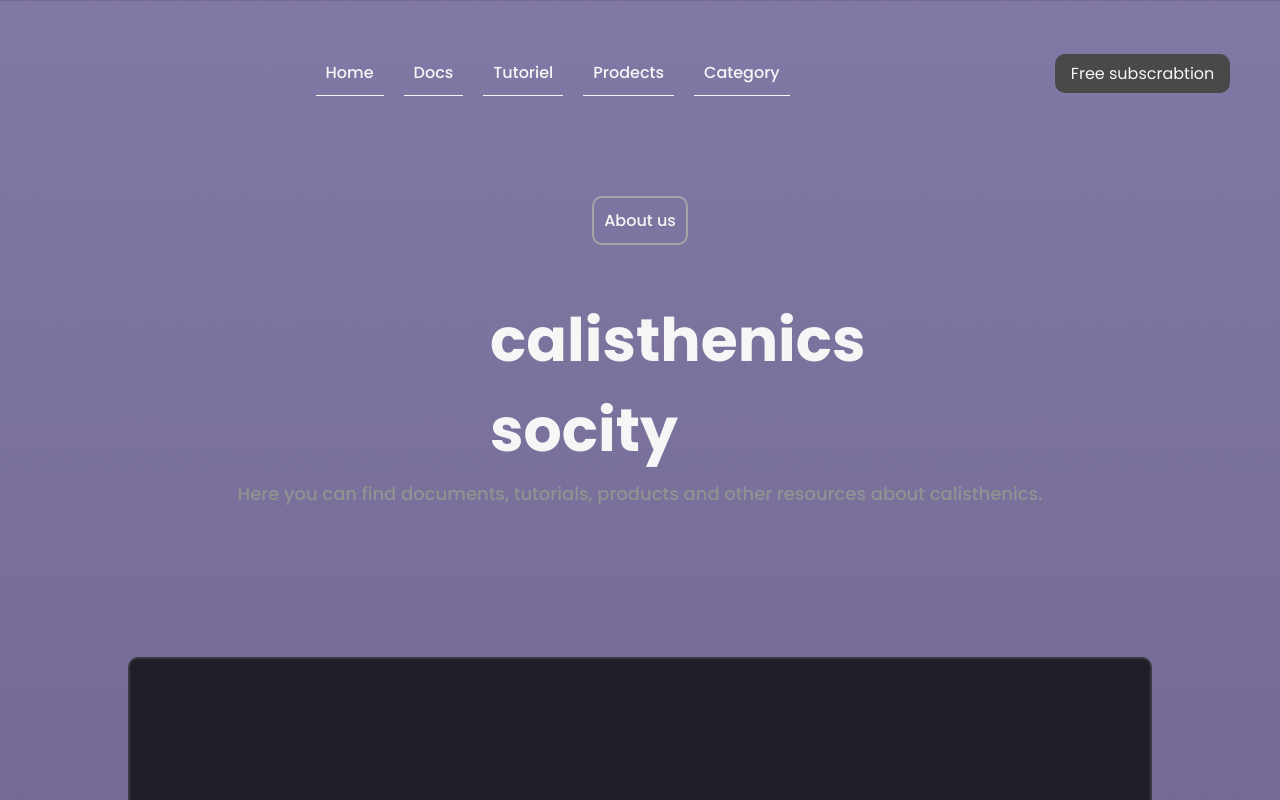
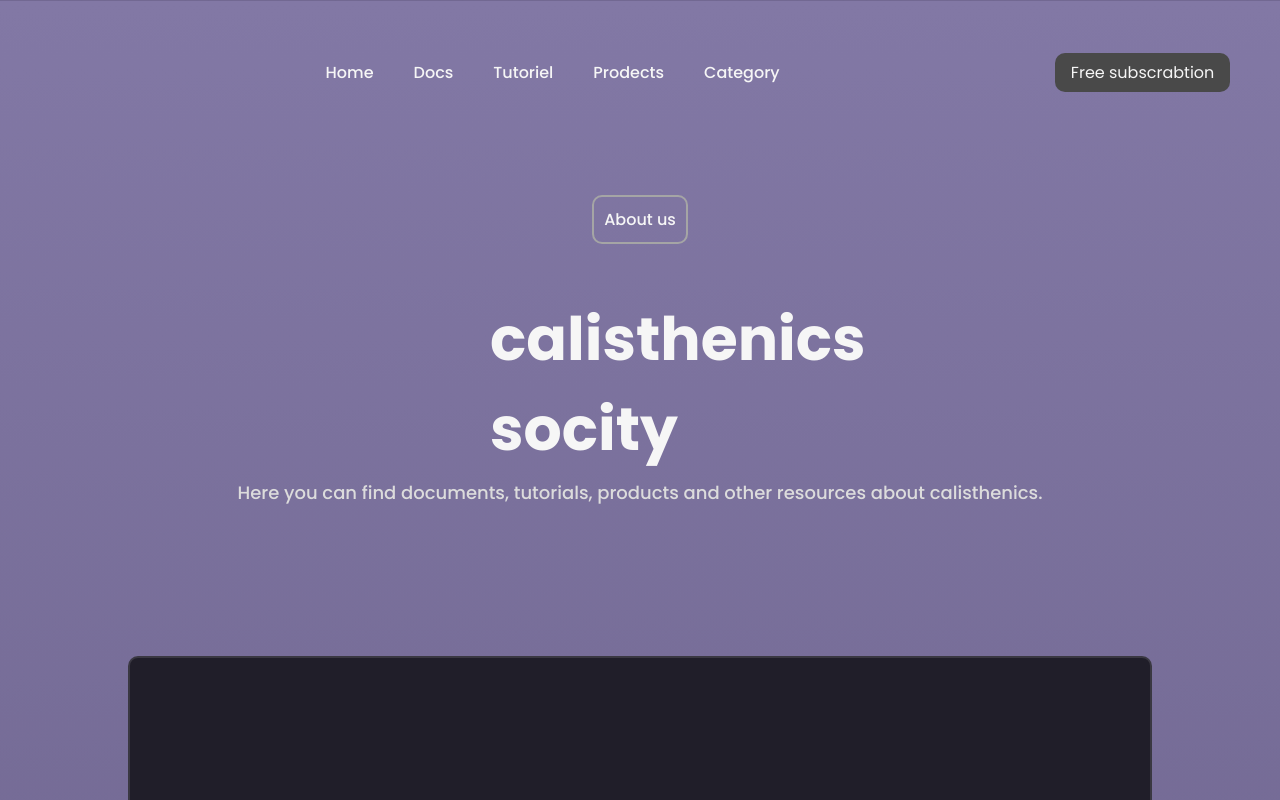
Before and after one commit to CodX48/landpage, a plain HTML site: page index.html in a window 1280 px wide. Shown: the top 800 px of the page. Drawn offline with nearby package versions, Linux system fonts and the light colour scheme.

Commit message:
i change the header, to component

```diff
--- /dev/null
+++ b/JsHome/header_nav.js
@@ -0,0 +1,26 @@
+let nav =
+`
+<div class="TopHeader" id="TopHeader">
+<div class="nav-bar">
+    <a href="#"><p>Home</p></a>
+    <a href="#"><p>Docs</p></a>
+    <a href="#"><p>Tutoriel</p></a>
+    <a href="docs.html" target="_blank"><p>Prodects</p></a>
+    <a href="#"><p>Category</p></a>
+</div>
+
+<div class="subscrabtion-btn">
+<span><a href="#footer-cont">Free subscrabtion</a></span>
+</div>
+
+</div>
+`
+let main_home = `<div class="text-category-btn">
+            <a href="#"><p>About us</p></a>
+            <h1>calisthenics socity</h1>
+            <p class="comment">
+                Here you can find documents, tutorials, products and other resources about calisthenics.
+            </p>
+        </div>`
+
+export {nav,main_home}
--- a/JsHome/home.js
+++ b/JsHome/home.js
@@ -1,7 +1,9 @@
 import {main_cont_tips} from "./simple_exarsice._module.js"
 import {photos} from "./photos.js"
+import { nav,main_home } from "./header_nav.js";
 let home_docs = document.createElement('div');
 let header = document.getElementById(`header`);
+header.innerHTML =`${nav}${main_home}`
 let doc_C_overall = document.createElement('div') //here i add the div that contains overall about what is calisthanics
 doc_C_overall.className = "doc-C-overall";
 let main = document.createElement('h1');
--- a/index.html
+++ b/index.html
@@ -12,29 +12,7 @@
     <title>Home</title>
 </head>
 <body>
-    <div class="header" id="header">
-        <div class="TopHeader" id="TopHeader">
-            <div class="nav-bar">
-                <a href="#"><p>Home</p></a>
-                <a href="#"><p>Docs</p></a>
-                <a href="#"><p>Tutoriel</p></a>
-                <a href="#"><p>Prodects</p></a>
-                <a href="#"><p>Category</p></a>
-            </div>
-
-            <div class="subscrabtion-btn">
-            <span>Free subscrabtion</span>
-            </div>
-
-        </div>
-        <div class="text-category-btn">
-            <a href="#"><p>About us</p></a>
-            <h1>calisthenics socity</h1>
-            <p class="comment">
-                Here you can find documents, tutorials, products and other resources about calisthenics.
-            </p>
-        </div>
-    </div>
+    <div class="header" id="header"></div>
     <script src="JsHome/home.js" type="module"></script>
     <script type="module" src="./JsHome/simple_exarsice._module.js"></script>
     <script type="module" src="JsHome/photos.js"></script>
--- a/styles/home.css
+++ b/styles/home.css
@@ -9,7 +9,9 @@
  }
  body{
     background-image: linear-gradient(to bottom,  #8278a5,#18122B);
-
+ }
+ html{
+    scroll-behavior: smooth;
  }
 
 .header{
@@ -34,7 +36,7 @@
     text-decoration: none;
     font-size: 16px;
     font-weight: 500;
-    border-bottom: 1px solid;
+
 }
 .text-category-btn{
     display: flex;
@@ -69,7 +71,7 @@
 .comment{
     font-size: 18px;
     font-weight: 500;
-    color: rgb(146, 146, 146);
+    color: rgb(220, 220, 220);
 }
 .TopHeader{
     width: 100%;
@@ -85,6 +87,9 @@
     padding: 7px 15px;
     border-radius: 10px;
     cursor: pointer;
+}
+.subscrabtion-btn a{
+    text-decoration: none;
 }
 .doc-C-overall{
     margin: 50px;
@@ -141,6 +146,7 @@
     margin-top: 120px;
     cursor: pointer;
     transition: 0.3s ease-in;
+    box-shadow: 0px 0px 50px rgba(245, 222, 179, 0.296);
 }
 
 .card h3{
--- a/styles/home_QuickStart.css
+++ b/styles/home_QuickStart.css
@@ -11,6 +11,13 @@
 }
 .Main-QuickStart{
     width: 70%;
+    border: 2px solid rgb(151, 151, 151);
+    background-color: #18122B;
+}
+
+.head-mess{
+    margin-bottom: 50px;
+
 }
 
 .Quick-tip{
@@ -18,10 +25,8 @@
     justify-content: center;
     align-items: center;
     padding: 30px 0px;
-    border: 2px solid rgb(151, 151, 151);
     border-radius: 5px;
-    margin: 50px;
-    background-color: #18122B;
+    margin: 70px;
 }
 
 .Quick-tip img{
@@ -29,7 +34,7 @@
     height: 350px;
     object-fit: cover;
     border: 1px solid rgb(83, 85, 186);
-    box-shadow: 0px 0px 70px rgba(255, 255, 255, 0.167);
+    box-shadow: 0px 0px 70px rgba(255, 255, 255, 0.242);
 }
 
 .Quick-tip p{
```
Also changed, not shown: docs.html (+1 -1 lines).
